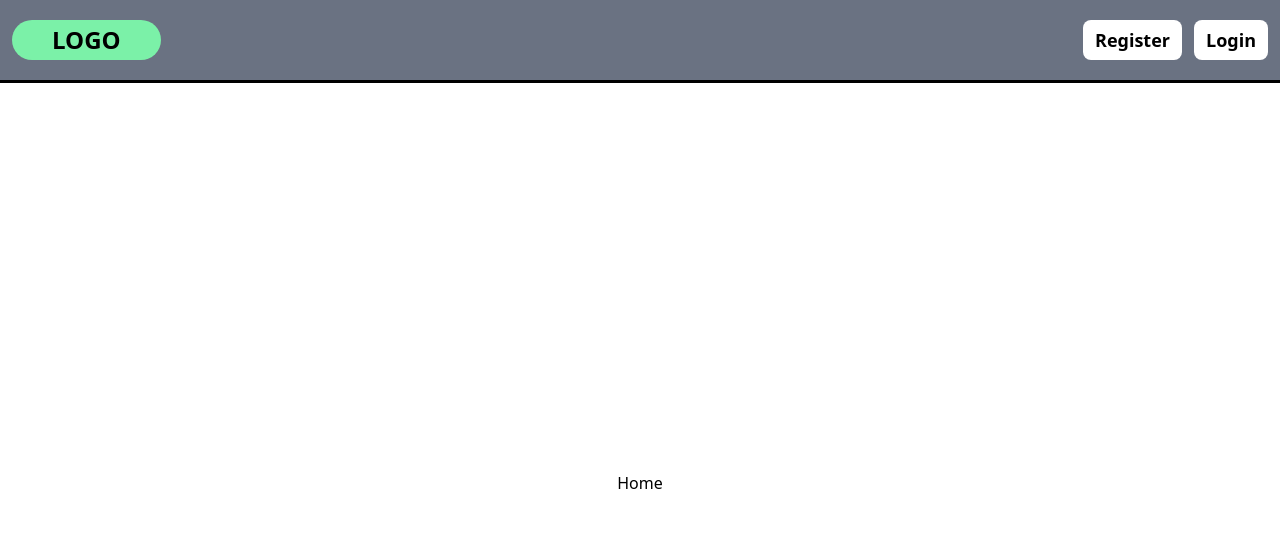
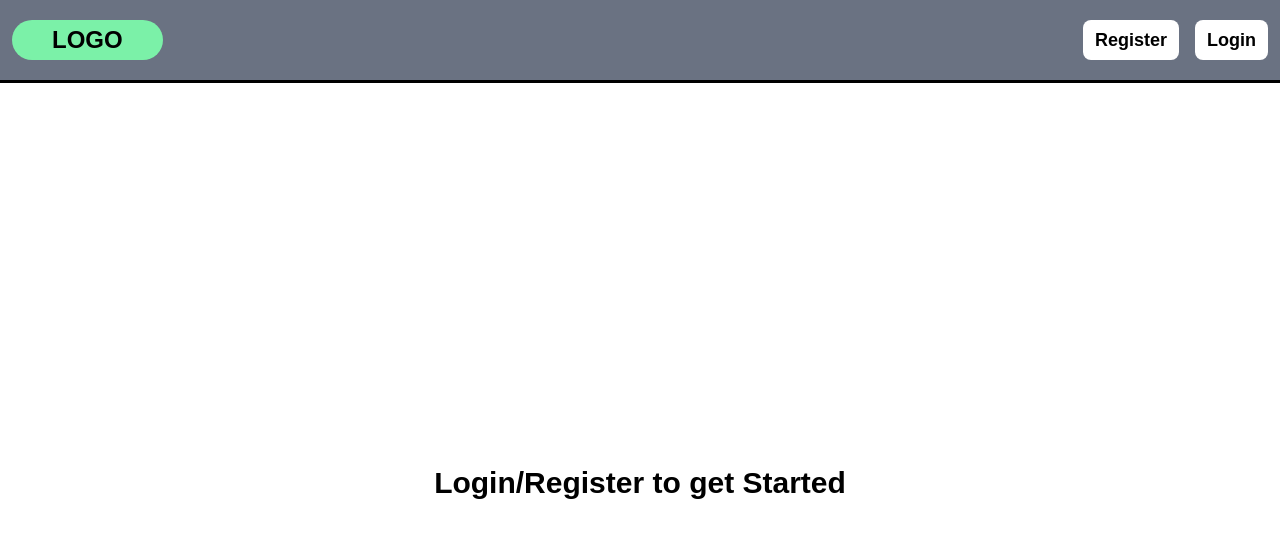
Before and after one commit to Mug56-sys/Dashboard-Firebase, a React (Vite) app: page /home in a window 1280 px wide. Shown: the top 538 px of the page. Built offline with nearby package versions, Linux system fonts and the light colour scheme.

Commit message:
Changing loggin state,  Dashboard css/html

```diff
--- a/src/App.tsx
+++ b/src/App.tsx
@@ -11,6 +11,11 @@ import Login from './pages/Login'
 function App() {
 const [isLogged,setIsLogged]=useState<boolean | null>(null)
 const navigate=useNavigate()
+
+useEffect(()=>{
+  console.log(isLogged)
+},[isLogged])
+
 useEffect(()=>{
   console.log(location.pathname)
 if(location.pathname==='/'){
@@ -20,9 +25,9 @@ if(location.pathname==='/'){
 
   return (
     <>
-    <Nav/>
+    <Nav setIsLogged={setIsLogged} isLogged={isLogged}/>
     <Routes>
-      <Route path='/home' element={ <Home />}/>
+      <Route path='/home' element={ <Home isLogged={isLogged}/>}/>
       <Route path='*' element={<NotFound/>}/>
       <Route path='/register' element={<Register isLogged={isLogged} setIsLogged={setIsLogged}/>}/>
       <Route path='/login' element={<Login isLogged={isLogged} setIsLogged={setIsLogged}/>}/>
--- a/src/components/Nav.tsx
+++ b/src/components/Nav.tsx
@@ -1,26 +1,57 @@
 import { useNavigate } from "react-router";
 
-export default function Nav() {
-
+export default function Nav({
+  setIsLogged,
+  isLogged,
+}: {
+  setIsLogged: React.Dispatch<React.SetStateAction<boolean | null>>;
+  isLogged: boolean | null;
+}) {
   const navigate = useNavigate();
-
 
   return (
     <div className="grid  grid-cols-2 bg-gray-500 border-b-[3px] py-5 text-2xl px-3 ">
-      <div className="bg-green-300 justify-self-start rounded-full px-10 grid content-center font-bold py-1 cursor-pointer relative group inline-block " onClick={()=>{
-        if(location.pathname==='/home')location.reload();
-        navigate('/home')}}>
+      <div
+        className="bg-green-300 justify-self-start rounded-full px-10 grid content-center font-bold py-1 cursor-pointer relative group inline-block "
+        onClick={() => {
+          if (location.pathname === "/home") location.reload();
+          navigate("/home");
+        }}
+      >
         <span>LOGO</span>
-        {location.pathname!=='/home' ?
-        (<span className="absolute top-full left-1/2 bg-gray-900 p-1 rounded-md hidden group-hover:block whitespace-nowrap text-[9px]  -translate-x-1/2 mb-30 text-white">Go back Home</span>) : null}
+        {location.pathname !== "/home" ? (
+          <span className="absolute top-full left-1/2 bg-gray-900 p-1 rounded-md hidden group-hover:block whitespace-nowrap text-[9px]  -translate-x-1/2 mb-30 text-white">
+            Go back Home
+          </span>
+        ) : null}
       </div>
       <div className="justify-self-end w-[185px] flex justify-between ">
-        <button className="bg-white cursor-pointer px-3 font-bold rounded-lg text-lg hover:bg-gray-200" onClick={()=>navigate('/register')}>
-          Register
-        </button>
-        <button className="bg-white cursor-pointer px-3 font-bold rounded-lg text-lg hover:bg-gray-200" onClick={()=>navigate('/login')}>
-          Login
-        </button>
+        {!isLogged ? (
+          <>
+            <button
+              className="bg-white cursor-pointer px-3 font-bold rounded-lg text-lg hover:bg-gray-200"
+              onClick={() => navigate("/register")}
+            >
+              Register
+            </button>
+            <button
+              className="bg-white cursor-pointer px-3 font-bold rounded-lg text-lg hover:bg-gray-200"
+              onClick={() => navigate("/login")}
+            >
+              Login
+            </button>
+          </>
+        ) : (
+          <button
+            className="bg-white cursor-pointer px-3 font-bold rounded-lg text-lg hover:bg-gray-200 w-3/4"
+            onClick={() => {
+              navigate("/login");
+              setIsLogged(false);
+            }}
+          >
+            Log Off
+          </button>
+        )}
       </div>
     </div>
   );
--- a/src/index.css
+++ b/src/index.css
@@ -1 +1,5 @@
 @import "tailwindcss";
+
+body{
+  font-family: Arial, Helvetica;
+}
--- a/src/pages/Home.tsx
+++ b/src/pages/Home.tsx
@@ -1,9 +1,35 @@
-
-export default function Home() {
-
+export default function Home({ isLogged }: { isLogged: boolean | null }) {
   return (
-    <div className="h-screen flex justify-center grid content-center ">
-      Home
+    <div>
+      {!isLogged ? (
+        <p className="h-screen flex justify-center grid content-center font-bold text-3xl">
+          Login/Register to get Started
+        </p>
+      ) : (
+        <div className=" flex justify-self-center w-1/2 mt-3 border rounded-lg grid grid-row m-2 ">
+          <span className=" text-3xl p-1 font-bold text-center w-full border-b">Dashboard</span>
+          <div className="w-[100%] pt-1 px-1">
+            <button className="text-xl border rounded-lg m-1 p-1 hover:bg-gray-200 w-[15%] cursor-pointer">Add Task</button>
+            <input placeholder="Cook Dinner..." className="border rounded-xl text-xl p-1 mx-1 w-[82%]"/>
+          </div>
+          <ol className="px-2 pr-4 ">
+            <li className="border rounded-lg p-2 pl-3 my-2 flex ">
+              <span className="flex-1 break-words">1</span>
+              <div className="flex justify-end  ">
+              <button className="border rounded-lg w-13 p-[2px] text-[13px]  bg-red-500 text-white border-black hover:font-bold cursor-pointer mx-1">Delete</button>
+              <button className="border rounded-lg w-13 p-[2px] text-[13px]  bg-green-500 mx-1 text-white border-black hover:font-bold cursor-pointer">Update</button>
+              </div>
+            </li>
+            <li className="border rounded-lg p-2 pl-3 my-2 flex ">
+              <span className="flex-1 break-words">1</span>
+              <div className="flex justify-end  ">
+              <button className="border rounded-lg w-13 p-[2px] text-[13px]  bg-red-500 text-white border-black hover:font-bold cursor-pointer mx-1">Delete</button>
+              <button className="border rounded-lg w-13 p-[2px] text-[13px]  bg-green-500 mx-1 text-white border-black hover:font-bold cursor-pointer">Update</button>
+              </div>
+            </li>
+          </ol>
+        </div>
+      )}
     </div>
-  )
+  );
 }
--- a/src/pages/Register.tsx
+++ b/src/pages/Register.tsx
@@ -4,7 +4,6 @@ import { getAuth,createUserWithEmailAndPassword } from "firebase/auth";
 import { app } from "../utils/Firebase";
 
 export default function Register({
-  isLogged,
   setIsLogged,
 }: {
   isLogged: boolean | null;
```
